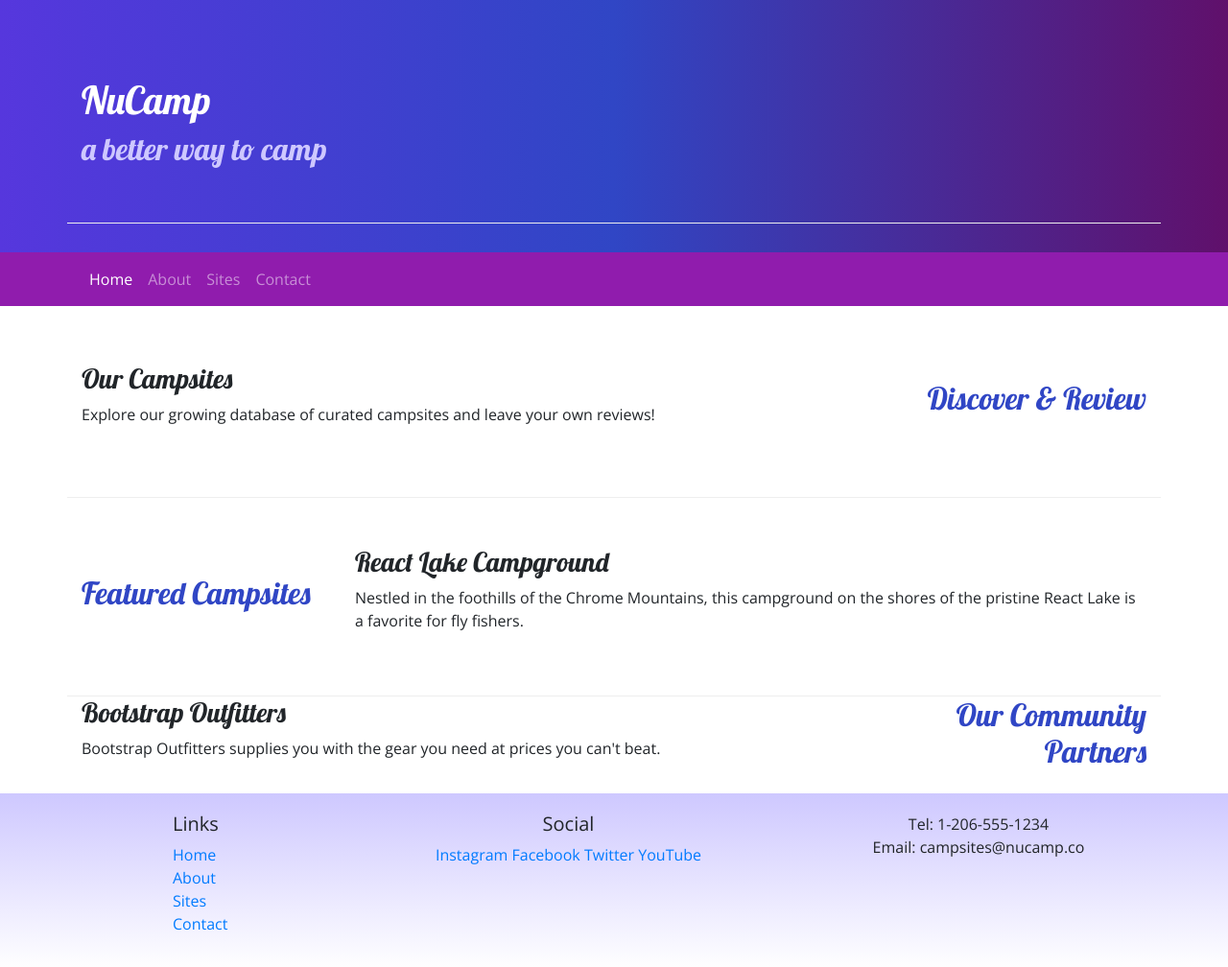
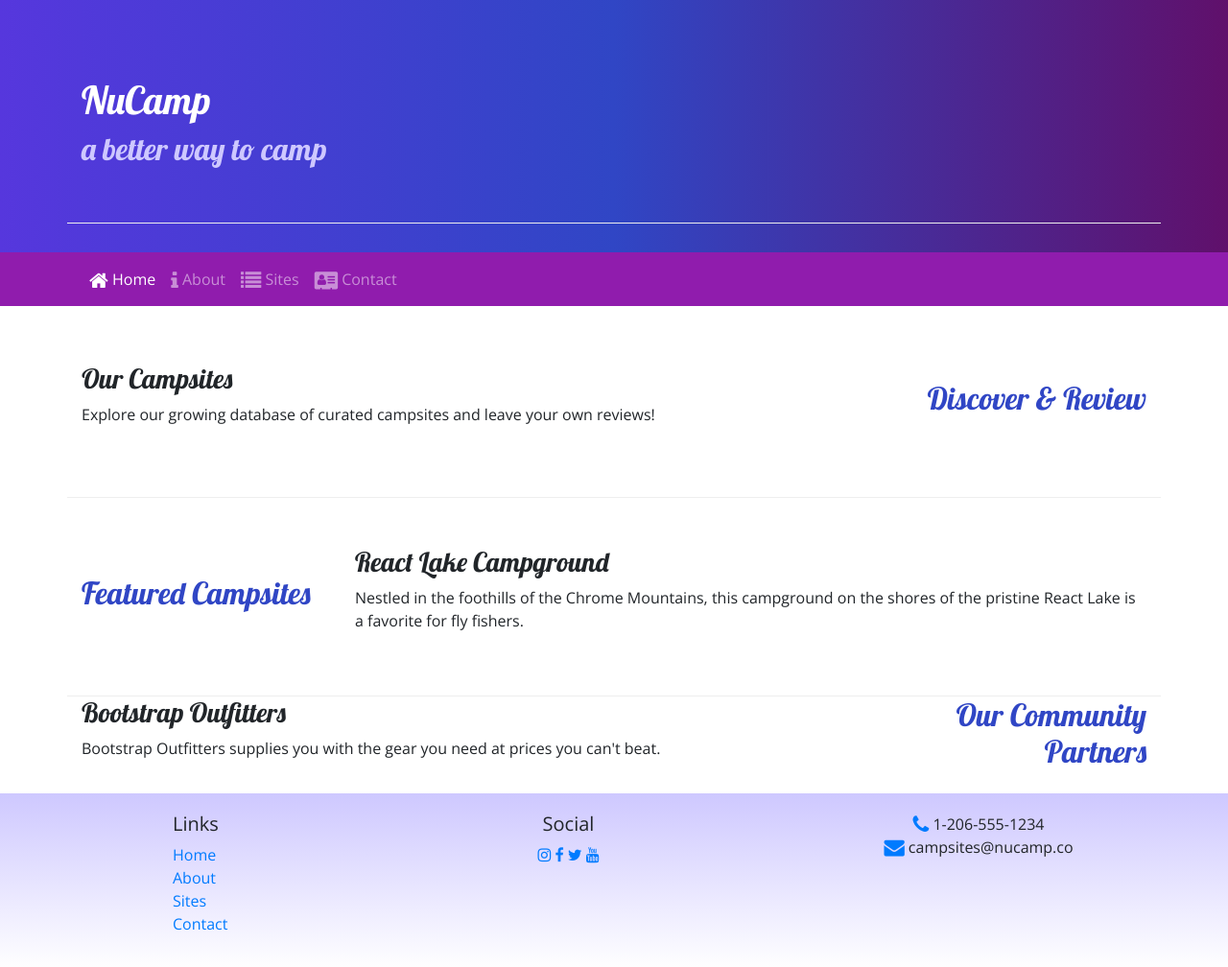
Before and after one commit to PhiweM/nucampsite, a website: page index.html in a window 1280 px wide. Shown: the whole page at 96% size. Drawn offline with nearby package versions, Linux system fonts and the light colour scheme.

Commit message:
Icon fonts

```diff
--- a/index.html
+++ b/index.html
@@ -12,6 +12,8 @@
       <!-- Custom style sheet -->
       <link rel="stylesheet" href="https://fonts.googleapis.com/css?family=Lobster%7COpen+Sans" />
       <link rel="stylesheet" href="css/style.css" />
+      <!-- Font Awesome -->
+      <link rel="stylesheet" href="node_modules/font-awesome/css/font-awesome.min.css" />
 
       <title>NuCamp: A Better Way To Camp</title>
 </head>
@@ -36,10 +38,10 @@
         </button>
        <div class="collapse navbar-collapse" id="nucampNavbar">
             <ul class="navbar-nav">
-                <li class="nav-item active"><a class="nav-link" href="#">Home</a></li>
-                <li class="nav-item"><a class="nav-link" href="aboutus.html">About</a></li>
-                <li class="nav-item"><a class="nav-link" href="#">Sites</a></li>
-                <li class="nav-item"><a class="nav-link" href="#">Contact</a></li>
+                <li class="nav-item active"><a class="nav-link" href="index.html"><i class="fa fa-home fa-lg"></i> Home</a></li>
+                <li class="nav-item"><a class="nav-link" href="aboutus.html"><i class="fa fa-info fa-lg"></i> About</a></li>
+                <li class="nav-item"><a class="nav-link" href="#"><i class="fa fa-list fa-lg"></i> Sites</a></li>
+                <li class="nav-item"><a class="nav-link" href="#"><i class="fa fa-address-card fa-lg"></i> Contact</a></li>
             </ul>
        </div>
       </div>
@@ -99,14 +101,14 @@
                     </div>
                     <div class="col-6 col-sm-5 text-center">
                         <h5>Social</h5>
-                        <a href="http://instagram.com/">Instagram</a>
-                        <a href="http://facebook.com/">Facebook</a>
-                        <a href="http://twitter.com/">Twitter</a>
-                        <a href="http://youtube.com/">YouTube</a>
+                        <a href="http://instagram.com/"><i class="fa fa-instagram"></i></a>
+                        <a href="http://facebook.com/"><i class="fa fa-facebook"></i></a>
+                        <a href="http://twitter.com/"><i class="fa fa-twitter"></i></a>
+                        <a href="http://youtube.com/"><i class="fa fa-youtube"></i></a>
                     </div>
                     <div class="col-sm-4 text-center">
-                        Tel: 1-206-555-1234<br />
-                        Email: campsites@nucamp.co
+                        <i class="fa fa-phone fa-lg text-primary"></i> 1-206-555-1234<br />
+                        <i class="fa fa-envelope fa-lg text-primary"></i> campsites@nucamp.co
                     </div>
                </div>
             </div>
--- a/package.json
+++ b/package.json
@@ -4,7 +4,7 @@
   "description": "This is a website for the fictional campsites review site Nucamp",
   "main": "index.html",
   "scripts": {
-    "lite" : "lite-server",
+    "lite": "lite-server",
     "start": "npm run lite",
     "test": "echo \"Error: no test specified\" && exit 1"
   },
@@ -15,6 +15,7 @@
   },
   "dependencies": {
     "bootstrap": "^4.5.2",
+    "font-awesome": "^4.7.0",
     "jquery": "^3.5.1",
     "popper.js": "^1.16.1"
   }
```
Also changed, not shown: aboutus.html (+13 -11 lines), 1 other file.
